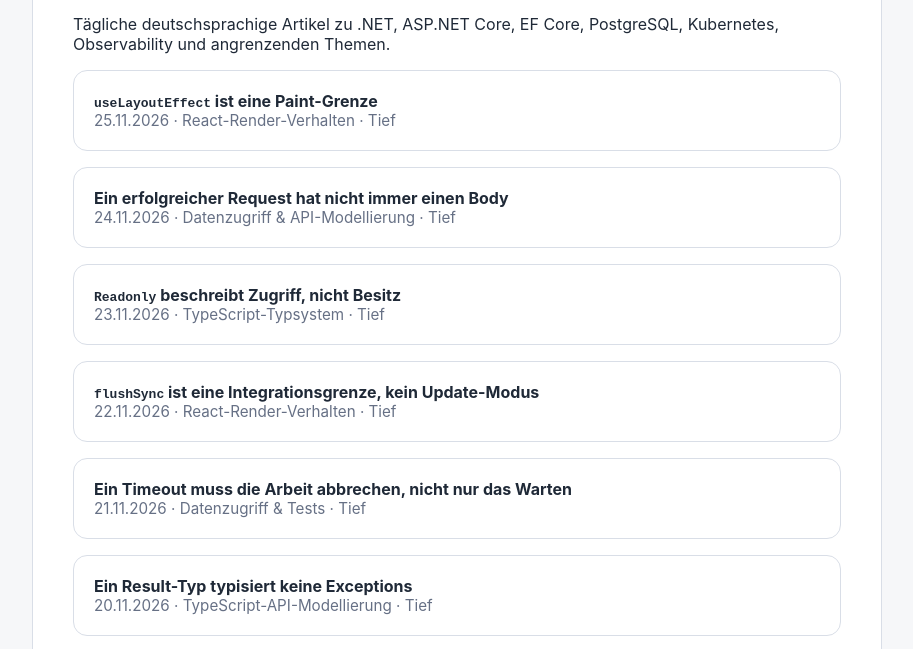
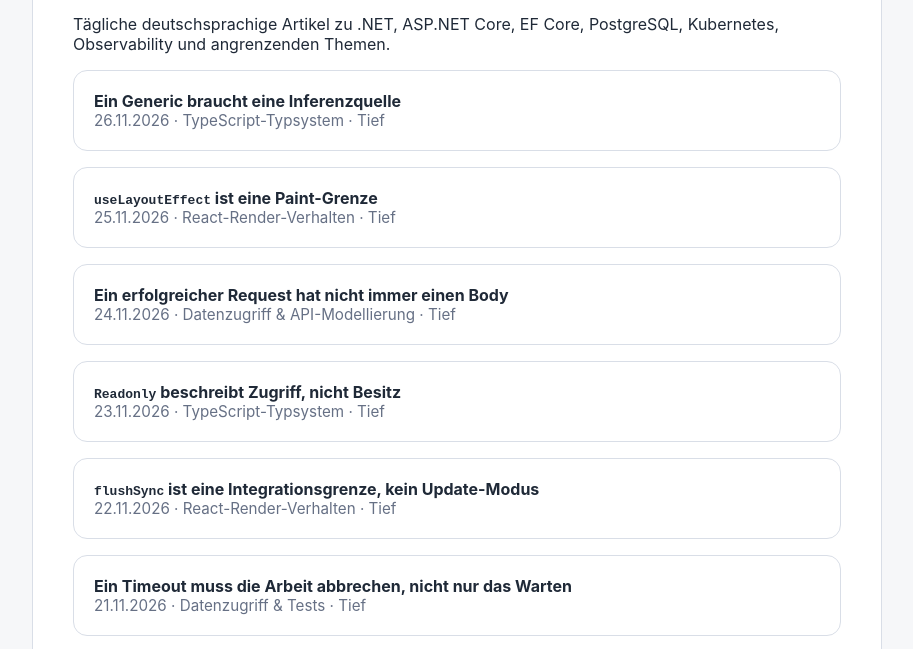
Before and after one commit to Albatros128/tech-artikel, a plain HTML site: page index.html in a window 1280 px wide. Shown: the part 135-784 px from the top of the page, without its empty margins (183-1096 px from the left). Drawn offline with Linux system fonts and the light colour scheme.

Commit message:
Index generic inference source article

```diff
--- a/index.html
+++ b/index.html
@@ -13,6 +13,11 @@
 <body><main>
 <h1>Tech-Artikel</h1>
 <p>Tägliche deutschsprachige Artikel zu .NET, ASP.NET Core, EF Core, PostgreSQL, Kubernetes, Observability und angrenzenden Themen.</p>
+
+<a class="card" href="react-typescript-2026-11-26-generic-braucht-inferenzquelle.html" style="margin-bottom:16px">
+<strong>Ein Generic braucht eine Inferenzquelle</strong>
+<div class="meta">26.11.2026 · TypeScript-Typsystem · Tief</div>
+</a>
 
 <a class="card" href="react-typescript-2026-11-25-layout-effect-ist-eine-paint-grenze.html" style="margin-bottom:16px">
 <strong><code>useLayoutEffect</code> ist eine Paint-Grenze</strong>
```
